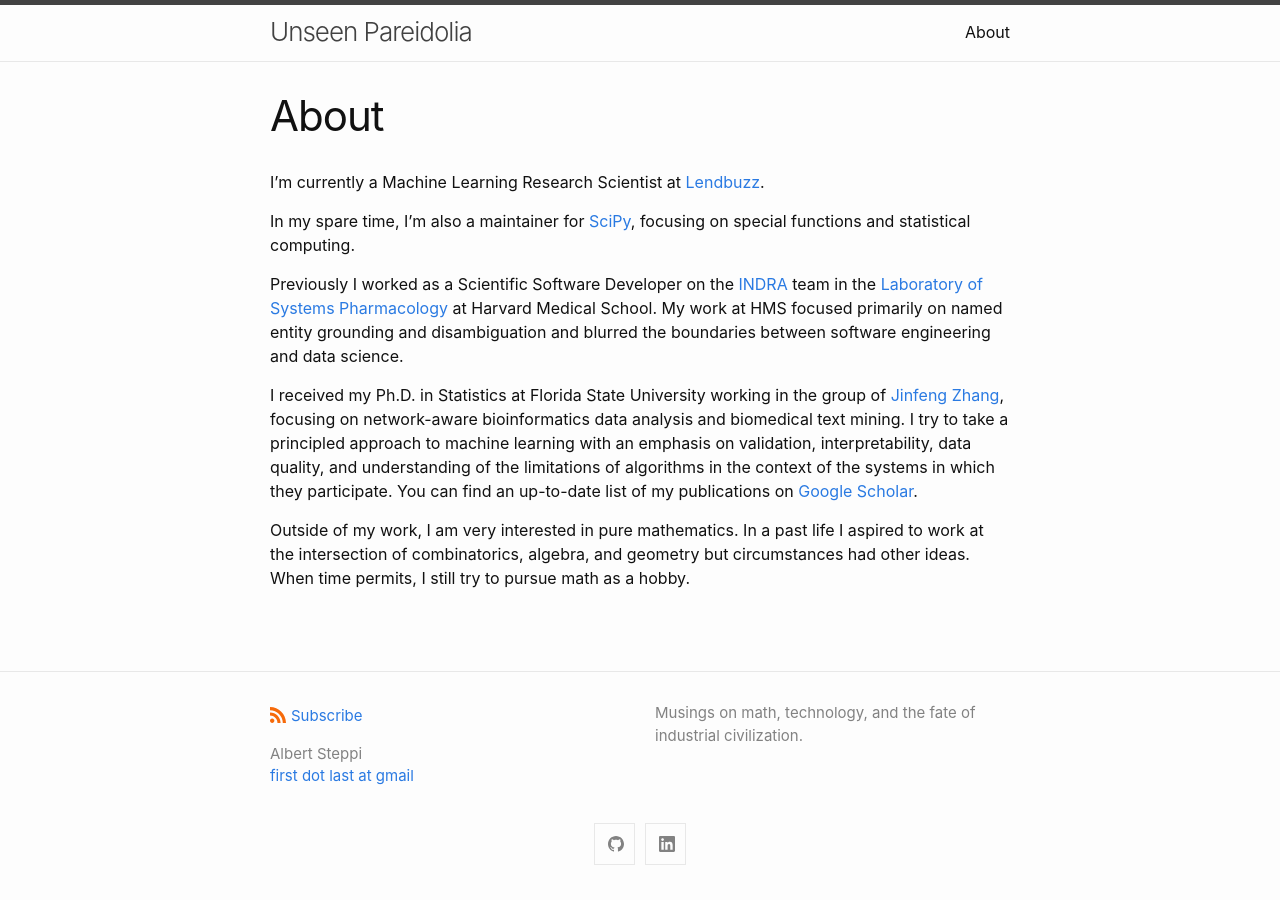
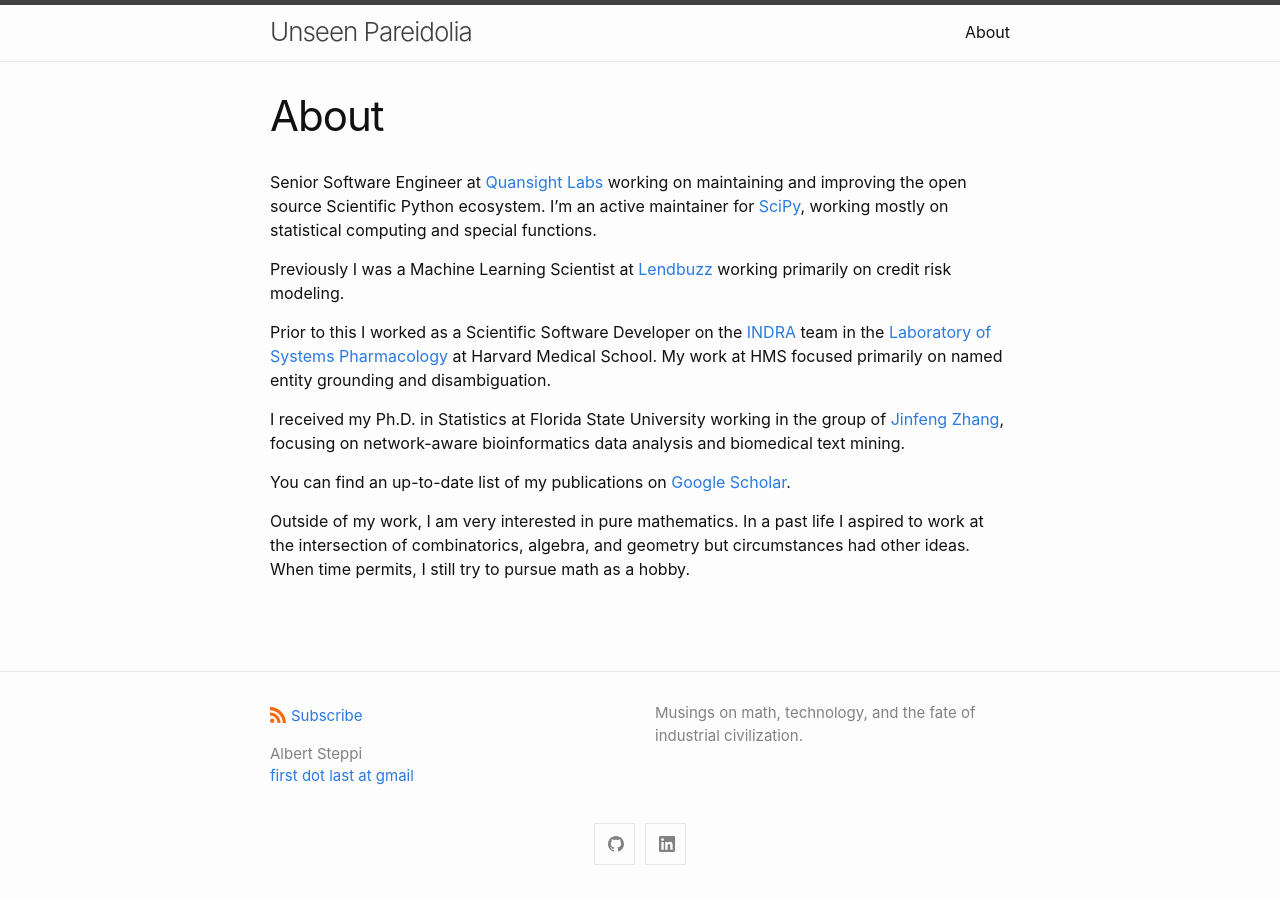
Before and after one commit to steppi/steppi.github.io, a Jekyll site: the page built from about.md, in a window 1280 px wide. Built offline with Jekyll 4.4.1, drawn with Linux system fonts in a browser that asks for light colours.

Commit message:
Update README

```diff
--- a/about.md
+++ b/about.md
@@ -4,27 +4,25 @@ title: About
 permalink: /about/
 ---
 
-I'm currently a Machine Learning Research Scientist at
-[Lendbuzz](https://lendbuzz.com/).
+Senior Software Engineer at [Quansight Labs](https://labs.quansight.org/) working on
+maintaining and improving the open source Scientific Python ecosystem. I'm an active
+maintainer for [SciPy](https://github.com/scipy/scipy/pulls?q=steppi), working mostly
+on statistical computing and special functions.
 
-In my spare time, I'm also a maintainer for
-[SciPy](https://github.com/scipy/scipy/pulls?q=steppi), focusing on
-special functions and statistical computing.
+Previously I was a Machine Learning Scientist at [Lendbuzz](https://lendbuzz.com/)
+working primarily on credit risk modeling.
 
-Previously I worked as a  Scientific Software Developer on the
+Prior to this I worked as a  Scientific Software Developer on the
 [INDRA](https://indralab.github.io) team in the
 [Laboratory of Systems Pharmacology](https://hits.harvard.edu/the-program/laboratory-of-systems-pharmacology/about/) at Harvard Medical School. My work at HMS focused
-primarily on named entity grounding and disambiguation and blurred the boundaries
-between software engineering and data science.
+primarily on named entity grounding and disambiguation.
 
 I received my Ph.D. in Statistics at
 Florida State University working in the group of [Jinfeng Zhang](https://ani.stat.fsu.edu/~jinfeng/),
 focusing on network-aware bioinformatics
-data analysis and biomedical text mining. I try to
-take a principled approach to machine learning with an emphasis on validation,
-interpretability, data quality, and understanding of the limitations of
-algorithms in the context of the systems in which they participate. You can
-find an up-to-date list of my publications on [Google Scholar](https://scholar.google.com/citations?user=_nbf9ZIAAAAJ&hl=en).
+data analysis and biomedical text mining.
+
+You can find an up-to-date list of my publications on [Google Scholar](https://scholar.google.com/citations?user=_nbf9ZIAAAAJ&hl=en).
 
 Outside of my work, I am very interested in pure mathematics. In a past life
 I aspired to work at the intersection of combinatorics, algebra, and geometry
```
